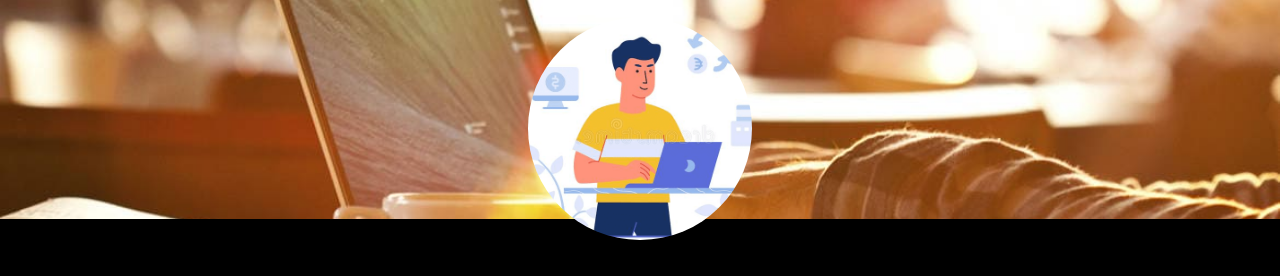
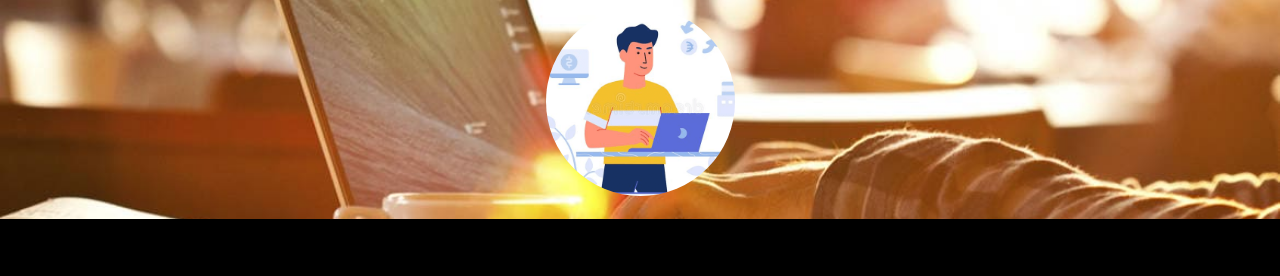
Before and after one commit to LuiO03/LuiO03-freelancequispeosorio.github.io, a plain HTML site: page index.html in a window 1280 px wide. Shown: the part 165-441 px from the top of the page. Drawn offline with Linux system fonts and the light colour scheme.

Commit message:
Update estilos.css

```diff
--- a/Estilos/estilos.css
+++ b/Estilos/estilos.css
@@ -31,11 +31,11 @@
 	position: relative;
 	bottom: auto;
 	left: auto;
-	margin: 20px;
+	margin: 10px;
 }
 
 .banner__foto img{
-	width: 18%;
+	width: 15%;
 	border-radius: 150px;
 
 }
```
